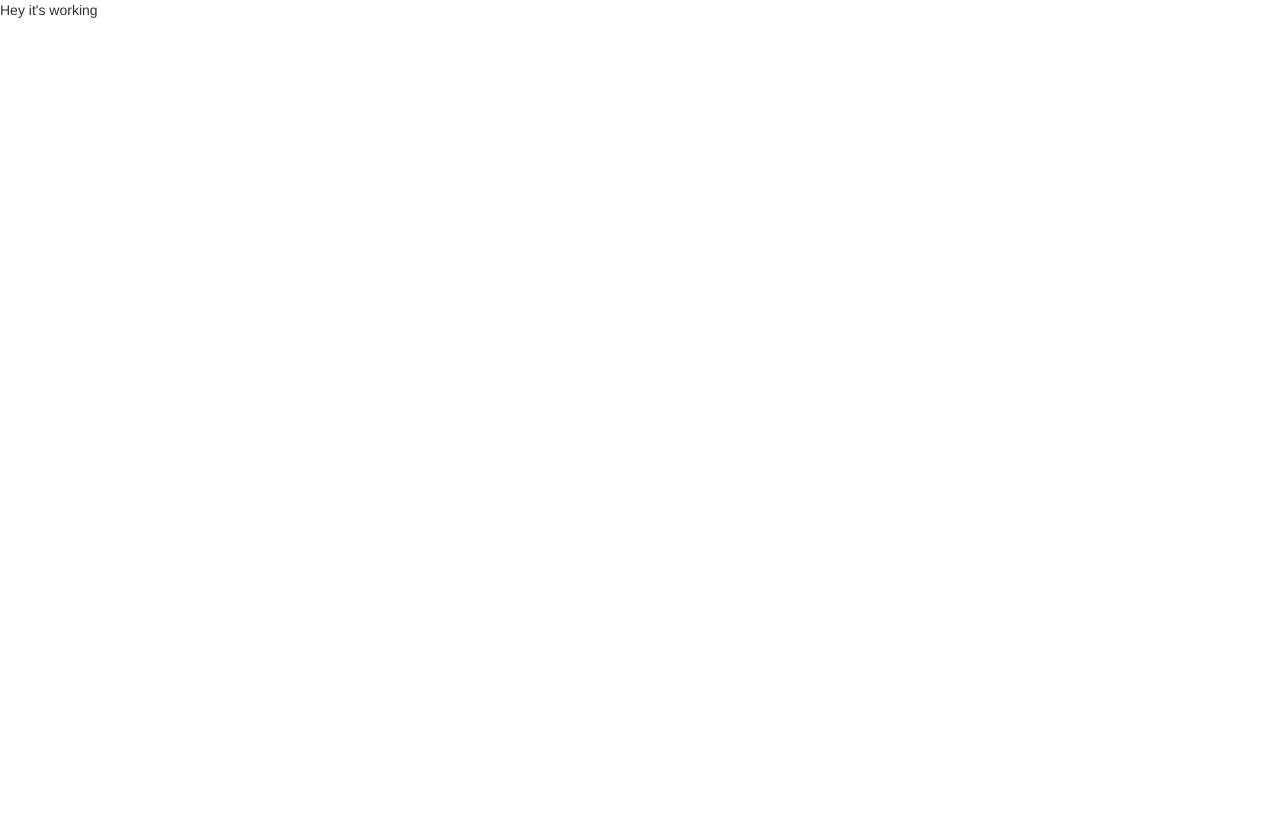
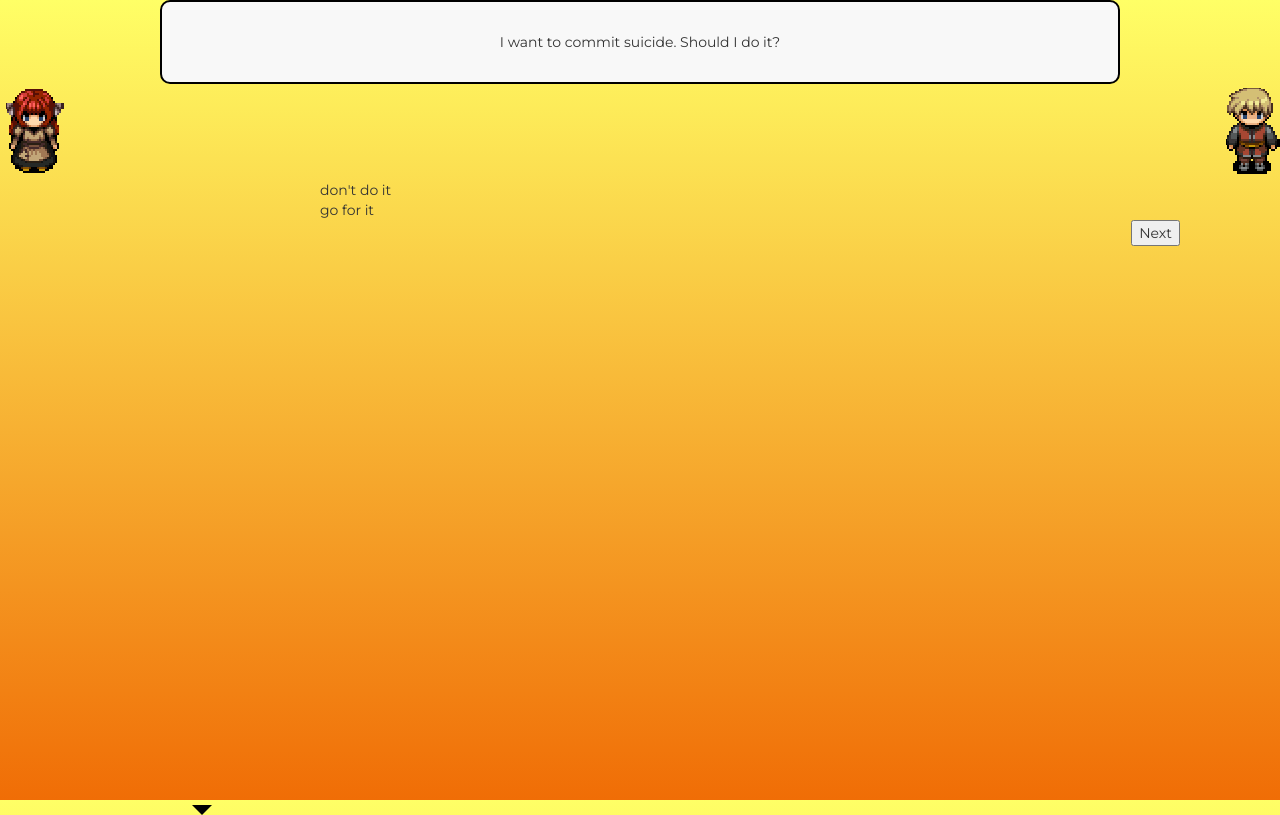
Before and after one commit to aziz512/let-s-talk, a plain HTML site: page index.html in a window 1280 px wide. Drawn offline with nearby package versions, Linux system fonts and the light colour scheme.

Commit message:
first almost working version

```diff
--- a/index.html
+++ b/index.html
@@ -2,9 +2,45 @@
 <html>
     <head>
         <script type="text/javascript" src="https://code.jquery.com/jquery-3.1.1.min.js"></script>
+        <link rel="stylesheet" type="text/css"
+          href="https://fonts.googleapis.com/css?family=Montserrat">
         <link rel="stylesheet" href="https://maxcdn.bootstrapcdn.com/bootstrap/3.3.7/css/bootstrap.min.css" type="text/css" />
+        <link rel="stylesheet" href="style.css" type="text/css" />
     </head>
     <body>
-        Hey it's working
+        <div id="content">
+            <!--This will be the speechbubble/display area for Issues/Questions, at top-center -->
+             <div class="speech-bubble">
+                 <div class="arrow bottom right"></div>
+                <span id="question"></span>
+
+            </div>
+
+            <div id="characters">
+            <div id="player">
+                <!-- This is the player "sprite". On the left -->
+                <img id="playerImg" src= "playerImg.png"></img> <!-- Put player image here -->
+            </div>
+
+            <div id="npc">
+                <!-- This is the "NPC" a.k.a. non-player; Poses the questions/issues. -->
+                <img id="npcImg" src= "npcImg.png"></img> <!-- Put npc image here; Possibly diff kinds? Use just one for now. Varied = needs js work if done later if we have time -->
+            </div>
+            <div id='options'>
+            </div>
+            <div id="choiceBox1" class="choiceBox">
+                <!-- The box where the first chioce will show -->
+            </div>
+            <div id="choiceBox2" class="choiceBox">
+                <!-- The box where second choice will show -->
+            </div>
+            <div id="choiceBox3" class="choiceBox">
+                <!-- The box where third choice will show -->
+            </div>
+            </div>
+          <button id="nextButton">Next</button><!--Please style this button -->
+
+        </div>
+        <script type="text/javascript" src="main.js"></script>
     </body>
 </html>
--- a/main.js
+++ b/main.js
@@ -0,0 +1,77 @@
+var currentQuestion;
+var questions = [
+    {
+        question: 'I want to commit suicide. Should I do it?',
+        answered:false,
+        options:[
+            {title:"don't do it", positive: true},
+            {title:'go for it', positive: false}
+        ],
+        optionChosen: undefined
+    },
+    {
+        question: 'Im being abused at home and it is all my fault, should i just give up?',
+        answered:false,
+        options:[
+            {title:"It's never your fault, you should not be treated that way.", positive: true},
+            {title:"Yeah it's totally your fault, hurry up and give in.", positive: false}
+        ],
+        optionChosen: undefined
+    }
+];
+
+
+
+
+function nextQuestion(){
+    questions.forEach((value, index) => {
+        if (value.question === currentQuestion.question) {
+            questions[index].answered = true;
+        }
+    });
+    currentQuestion = questions.filter(x => !x.answered)[0];
+}
+function choiceMade(choice){
+    questions.forEach((value, index) => {
+        if (value.question === currentQuestion.question) {
+            value.options.forEach(function(option, optionIndex){
+                if(option.title === choice){
+                    questions[index].optionChosen = optionIndex;
+                }
+            });
+        }
+    });
+}
+
+function updateUI(){
+    $('#question').html(currentQuestion.question);
+    var option = $('<div/>').addClass('choiceBox');
+    var optionsNode = $('#options').empty();
+    currentQuestion.options.forEach(function(val, index){
+        optionsNode.append(option.clone().addClass('choiceBox' + (index+1)).text(val.title));
+    });
+
+    $('.choiceBox').click(function(event){
+        console.log(event.target);
+        choiceMade($(event.target).text());
+
+        //timeout for reaction
+        setTimeout(() => {
+            nextQuestion();
+            updateUI();
+        }, 3000);
+    });
+    $('#nextButton').click(() => {
+
+        nextQuestion();
+        updateUI();
+    });
+}
+
+function init(){
+    currentQuestion = questions.filter(x => !x.answered)[0];
+    updateUI();
+}
+
+
+init();
--- a/style.css
+++ b/style.css
@@ -0,0 +1,54 @@
+body {
+  background-image:
+    linear-gradient(
+      #ffff66, #f06d06
+    );
+    height:100vh;
+    background-attachment: fixed;
+    font-family: 'Montserrat', serif;
+        font-size: 14px;
+}
+#issuesBox{
+    margin:0 auto;
+    max-width: 75%;
+    text-align: center;
+}
+#player{
+   margin-right:75%;
+   float:left;
+   display:inline-block;
+
+}
+#npc{
+    margin-left:75%;
+    float:right;
+   display:inline-block;
+   margin: 0px;
+}
+.choiceBox{
+ margin:0 auto;
+ max-width:50%;
+}
+.speech-bubble {
+    background-color: #f8f8f8;
+    border: 2px solid #000000;
+    border-radius: 10px;
+    text-align: center;
+    padding: 30px;
+    margin:0 auto;
+    max-width: 75%;
+}
+.speech-bubble .arrow {
+    border-style: solid;
+    position: absolute;
+}
+
+.bottom {
+    border-color: #000000 transparent transparent transparent;
+    border-width: 10px 10px 0px 10px;
+    bottom: -15px;
+}
+#nextButton{
+    float: right;
+    margin-right: 100px;
+}
```
Also changed, not shown: npcImg.png (added), playerImg.png (added).
